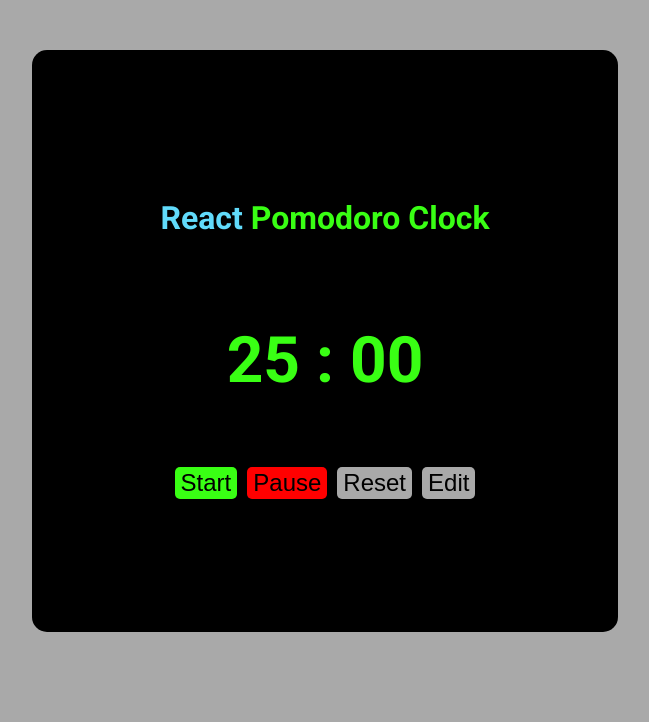
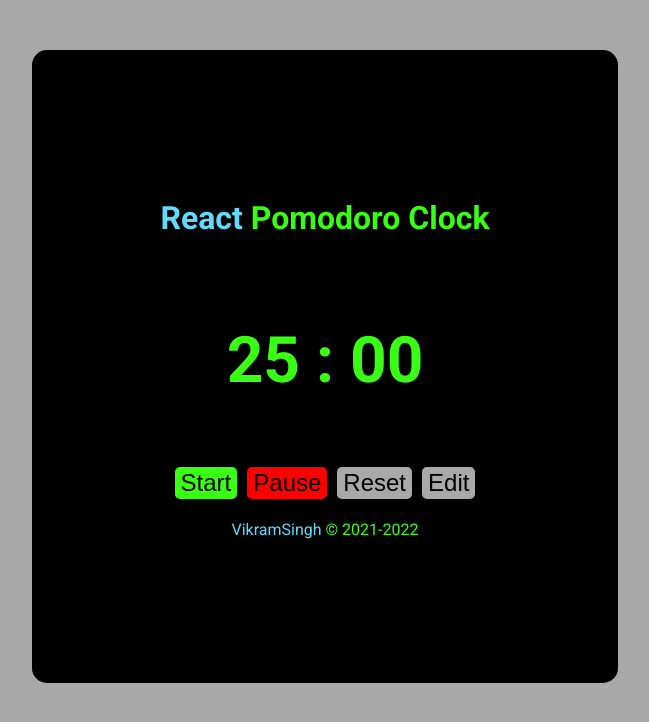
Before and after one commit to vikramsingh13/react-pomodoro-clock, a React (Create React App) app: page / in a window 1280 px wide. Shown: the top 722 px of the page, without its empty margins (315-964 px from the left). Built offline with nearby package versions, Linux system fonts and the light colour scheme.

Commit message:
added footer, fixed timer to prevent negative time

```diff
--- a/public/index.html
+++ b/public/index.html
@@ -2,14 +2,12 @@
 <html lang="en">
   <head>
     <meta charset="utf-8" />
-    <link rel="icon" href="%PUBLIC_URL%/favicon.ico" />
     <meta name="viewport" content="width=device-width, initial-scale=1" />
     <meta name="theme-color" content="#000000" />
     <meta
       name="description"
       content="Web site created using create-react-app"
     />
-    <link rel="apple-touch-icon" href="%PUBLIC_URL%/logo192.png" />
     <!--
       manifest.json provides metadata used when your web app is installed on a
       user's mobile device or desktop. See https://developers.google.com/web/fundamentals/web-app-manifest/
@@ -24,7 +22,7 @@
       work correctly both with client-side routing and a non-root public URL.
       Learn how to configure a non-root public URL by running `npm run build`.
     -->
-    <title>React App</title>
+    <title>Pomodoro Clock with ReactJS</title>
   </head>
   <body>
     <noscript>You need to enable JavaScript to run this app.</noscript>
--- a/src/components/App.css
+++ b/src/components/App.css
@@ -24,6 +24,8 @@
 	color: #39FF14;
 	font-family: 'Roboto', sans-serif;
 	font-weight:  400;
+
+	cursor: default;
 }
 
 .app-wrapper{
@@ -38,6 +40,8 @@
 
 a, a:link, a:hover, a:visited, a:active{
 	color: #61DBFB;
+	cursor: pointer;
+	text-decoration: none;
 }
 
 #app-title{
--- a/src/components/App.js
+++ b/src/components/App.js
@@ -71,8 +71,12 @@
 
   countdown = async() => {
     if(this.state.start){
+      if((parseInt(this.state.seconds) === 0 ) && (parseInt(this.state.minutes) === 0)){
+        this.setState({start: false});
+        await this.stopIntervalCounter();
+      }
       //when seconds reach 0, seconds is set to 59 and minutes is reduced by 1
-      if(parseInt(this.state.seconds) === 0){
+      else if(parseInt(this.state.seconds) === 0){
         await this.editMinutes(parseInt(this.state.minutes) - 1);
         await this.editSeconds(59);
       } else {
@@ -110,6 +114,10 @@
             <button id="reset-button" onClick={this.pressedReset}>Reset</button>
             <button id="edit-button" onClick={this.pressedEdit}>Edit</button>
           </div>
+
+          <footer className="footer">
+            <p><a href="https://vikramsingh.tech" target="_blank">VikramSingh</a> &copy; 2021-2022 </p>
+          </footer>
         </div>
 
       </div>
```
